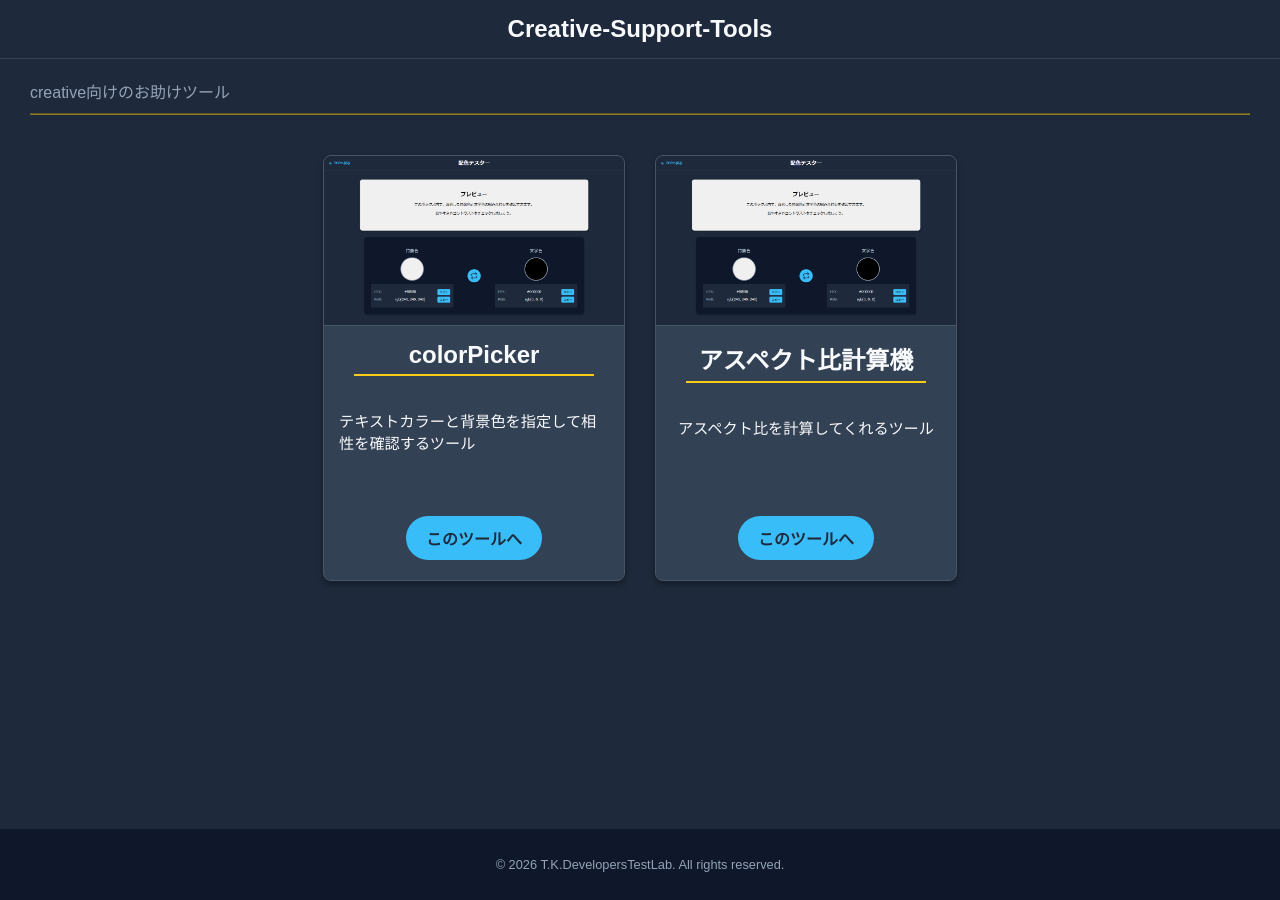
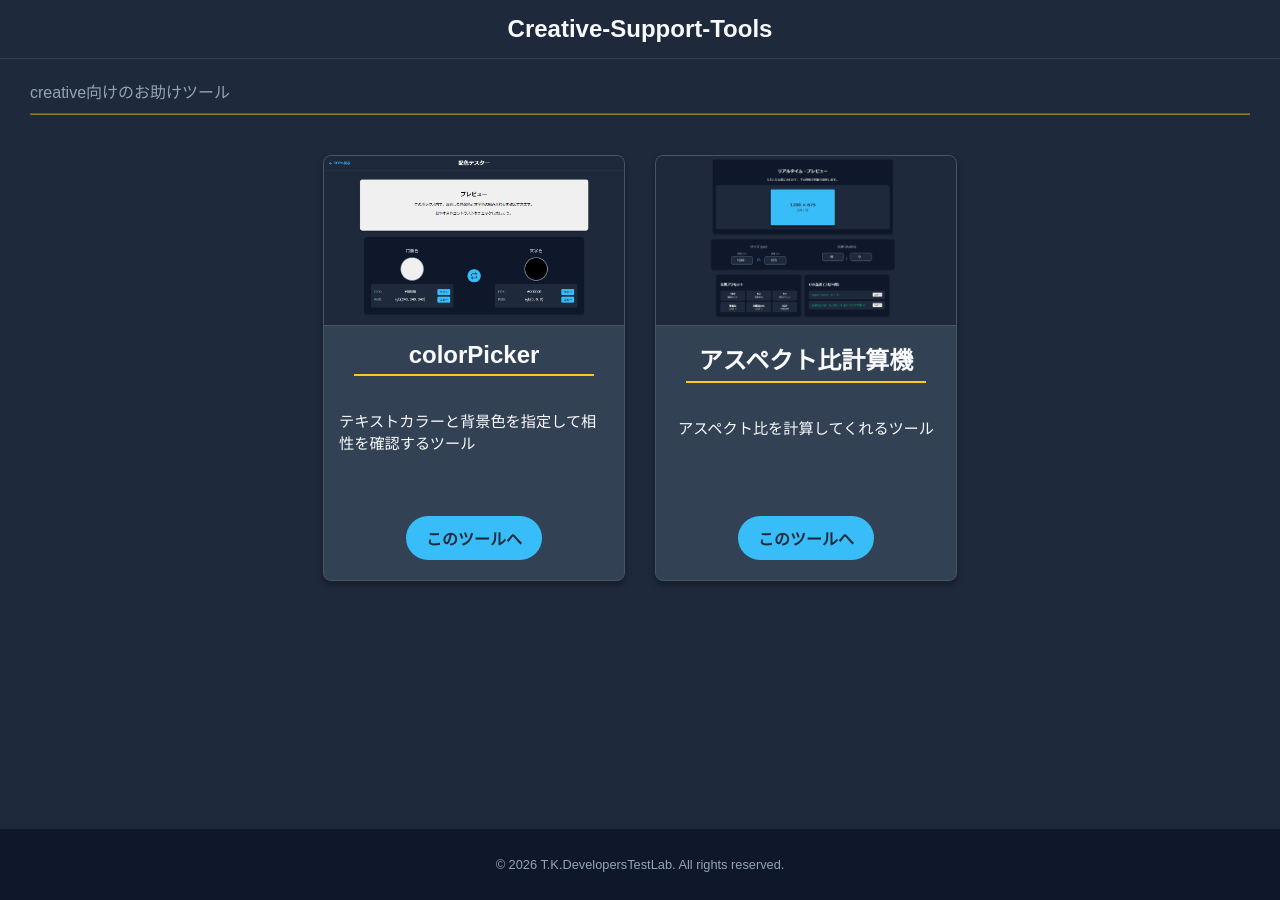
Before and after one commit to Tukigase/creative-support-tools, a Jekyll site: the page built from index.html, in a window 1280 px wide. Built offline with Jekyll 4.4.1, drawn with Linux system fonts in a browser that asks for light colours.

Commit message:
アス比のサムネ追加

```diff
--- a/index.html
+++ b/index.html
@@ -16,7 +16,7 @@ css: main.css
             <a href="colorPicker.html" class="btn-primary">このツールへ</a>
         </div>
         <div class="tool-card">
-            <img src="assets/img/colorPicker.png" alt="アスペクト比計算機">
+            <img src="assets/img/aspect-calc.png" alt="アスペクト比計算機">
             <h2>アスペクト比計算機</h2>
             <p>
                 アスペクト比を計算してくれるツール
```
Also changed, not shown: assets/img/aspect-calc.png (added).
